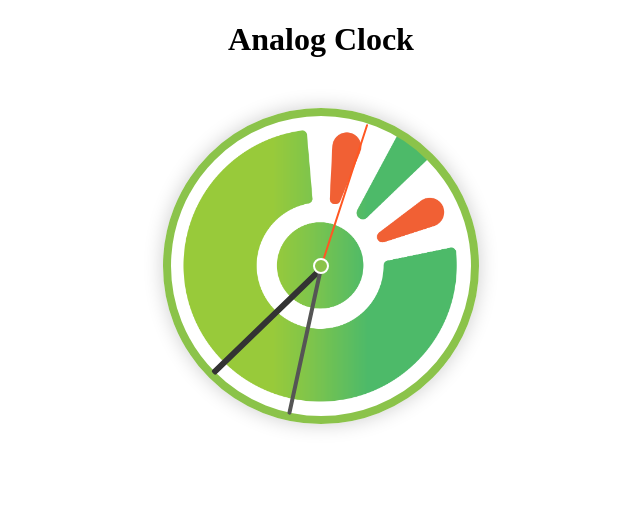
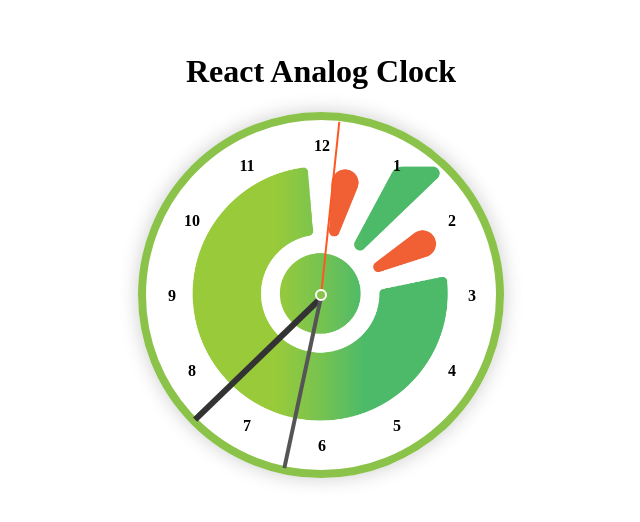
Before and after one commit to xuanhao1804/analog_clock_CocCoc, a React (Create React App) app: page / in a window 1280 px wide. Shown: the top 522 px of the page, without its empty margins (319-959 px from the left). Built offline with nearby package versions, Linux system fonts and the light colour scheme.

Commit message:
add clock numbers

```diff
--- a/src/App.js
+++ b/src/App.js
@@ -1,10 +1,9 @@
-import "./CSS/App.css";
+
 import Clock from "./components/Clock";
 
 function App() {
   return (
     <div className="App">
-      <h1>Analog Clock</h1>
       <Clock />
     </div>
   );
--- a/src/CSS/App.css
+++ /dev/null
@@ -1,5 +0,0 @@
-
-h1 {
-justify-content: center;
-text-align: center;
-}
--- a/src/CSS/Clock.css
+++ b/src/CSS/Clock.css
@@ -1,25 +1,54 @@
+.clock-container {
+  display: flex;
+  flex-direction: column;
+  align-items: center;
+  margin: 2rem auto;
+}
+
 .clock {
-    width: 300px;
-    height: 300px;
+  width: 350px;
+  aspect-ratio: 1 / 1;
   position: relative;
-    margin: 50px auto;
   border: 8px solid #8BC34A;
   border-radius: 50%;
   background-position: center;
   background-repeat: no-repeat;
-    background-size: contain;
-    /* Bạn có thể thêm box-shadow nếu muốn */
   box-shadow: 0 0 20px rgba(0, 0, 0, 0.2);
 }
 
-  /* Các kim đồng hồ */
+.clock-face {
+  position: absolute;
+  top: 47%;
+  left: 47%;
+  transform: translate(-50%, -50%);
+  width: 100%;
+  height: 100%;
+  z-index: 2;
+}
+
+.clock-number {
+  position: absolute;
+  top: 49%;
+  left: 49%;
+  width: 30px;
+  height: 30px;
+  display: flex;
+  align-items: center;
+  justify-content: center;
+  font-size: 16px;
+  font-weight: bold;
+  color: #000;
+  user-select: none;
+  z-index: 6;
+}
+
 .hand {
   position: absolute;
   width: 50%;
   top: 50%;
   transform-origin: 100%;
-    transition: transform 0.05s ease-in;
-    border-radius: 2px;
+  transition: transform 0.3s cubic-bezier(0.4, 2.3, 0.3, 1);
+  z-index: 4;
 }
 
 .hour {
@@ -37,7 +66,6 @@
   background: #FF5722;
 }
 
-
 .center {
   width: 12px;
   height: 12px;
@@ -47,6 +75,7 @@
   top: 50%;
   left: 50%;
   transform: translate(-50%, -50%);
-    z-index: 10;
   border: 2px solid #fff;
+  box-sizing: border-box;
+  z-index: 5;
 }
--- a/src/components/Clock.js
+++ b/src/components/Clock.js
@@ -1,13 +1,11 @@
 import React, { useState, useEffect } from "react";
 import "../CSS/Clock.css";
-
 import coccocLogo from "../assert/images/Cốc_Cốc_logo.svg.png";
 
 const Clock = () => {
   const [time, setTime] = useState(new Date());
 
   useEffect(() => {
-    // update time every second
     const timer = setInterval(() => setTime(new Date()), 1000);
     return () => clearInterval(timer);
   }, []);
@@ -16,13 +14,40 @@ const Clock = () => {
   const minutes = time.getMinutes();
   const hours = time.getHours();
 
-  //clockwise angle calculation
   const secondDeg = (seconds / 60) * 360 + 90;
   const minuteDeg = (minutes / 60) * 360 + (seconds / 60) * 6 + 90;
   const hourDeg = ((hours % 12) / 12) * 360 + (minutes / 60) * 30 + 90;
 
+  const numbers = [12, 1, 2, 3, 4, 5, 6, 7, 8, 9, 10, 11];
+
   return (
-    <div className="clock" style={{ backgroundImage: `url(${coccocLogo})` }}>
+    <div className="clock-container">
+      <h1>React Analog Clock</h1>
+      <div
+        className="clock"
+        style={{
+          backgroundImage: `url(${coccocLogo})`,
+          backgroundSize: "80%",
+          backgroundPosition: "center",
+        }}
+      >
+        <div className="clock-face">
+          {numbers.map((num, i) => {
+            const angle = i * 30 + 270;
+            return (
+              <div
+                key={num}
+                className="clock-number"
+                style={{
+                  transform: `rotate(${angle}deg) translate(150px) rotate(-${angle}deg)`,
+                }}
+              >
+                {num}
+              </div>
+            );
+          })}
+        </div>
+
         <div
           className="hand hour"
           style={{ transform: `rotate(${hourDeg}deg)` }}
@@ -37,6 +62,7 @@ const Clock = () => {
         />
         <div className="center" />
       </div>
+    </div>
   );
 };
 
```
Lines whose indentation alone changed are shown as unchanged.
